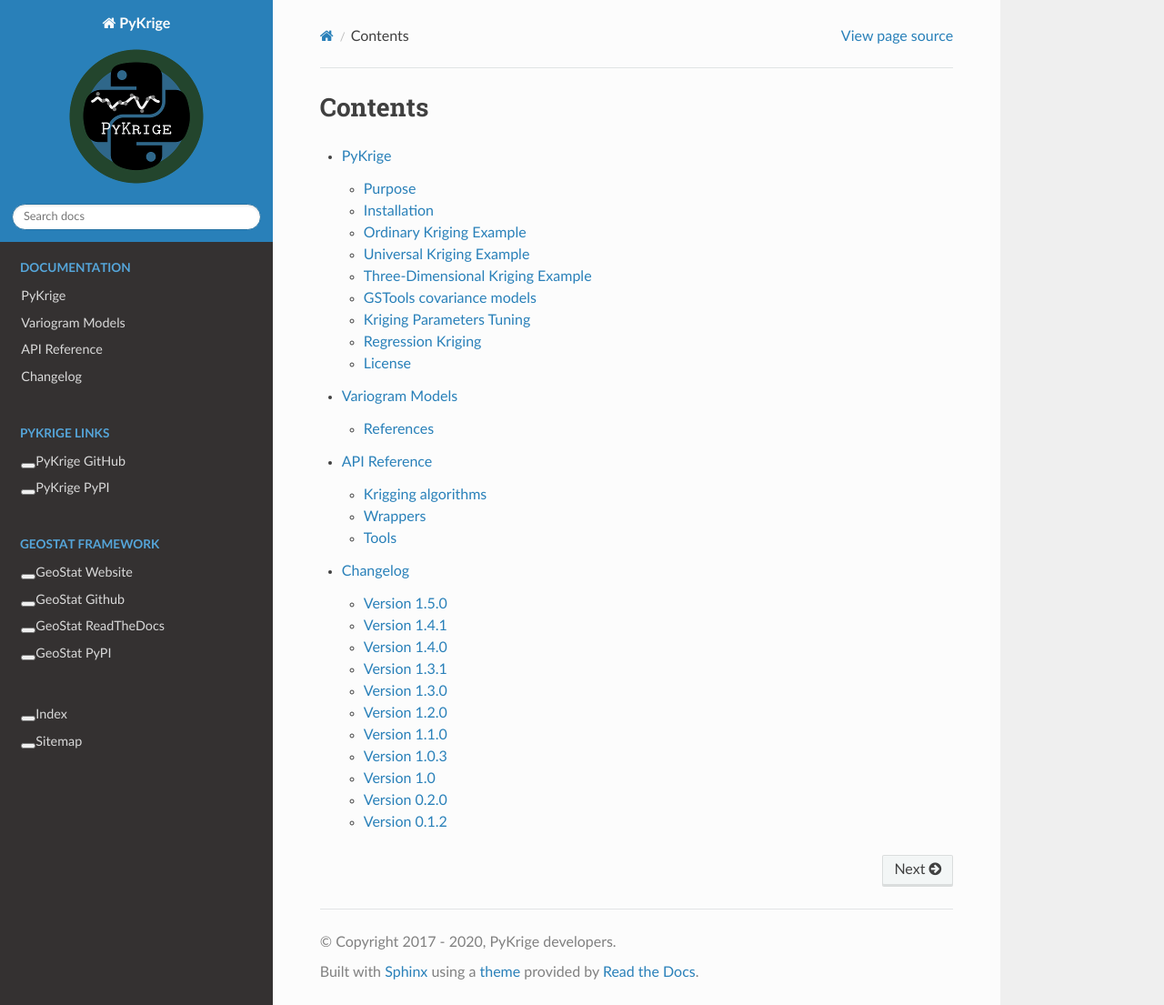
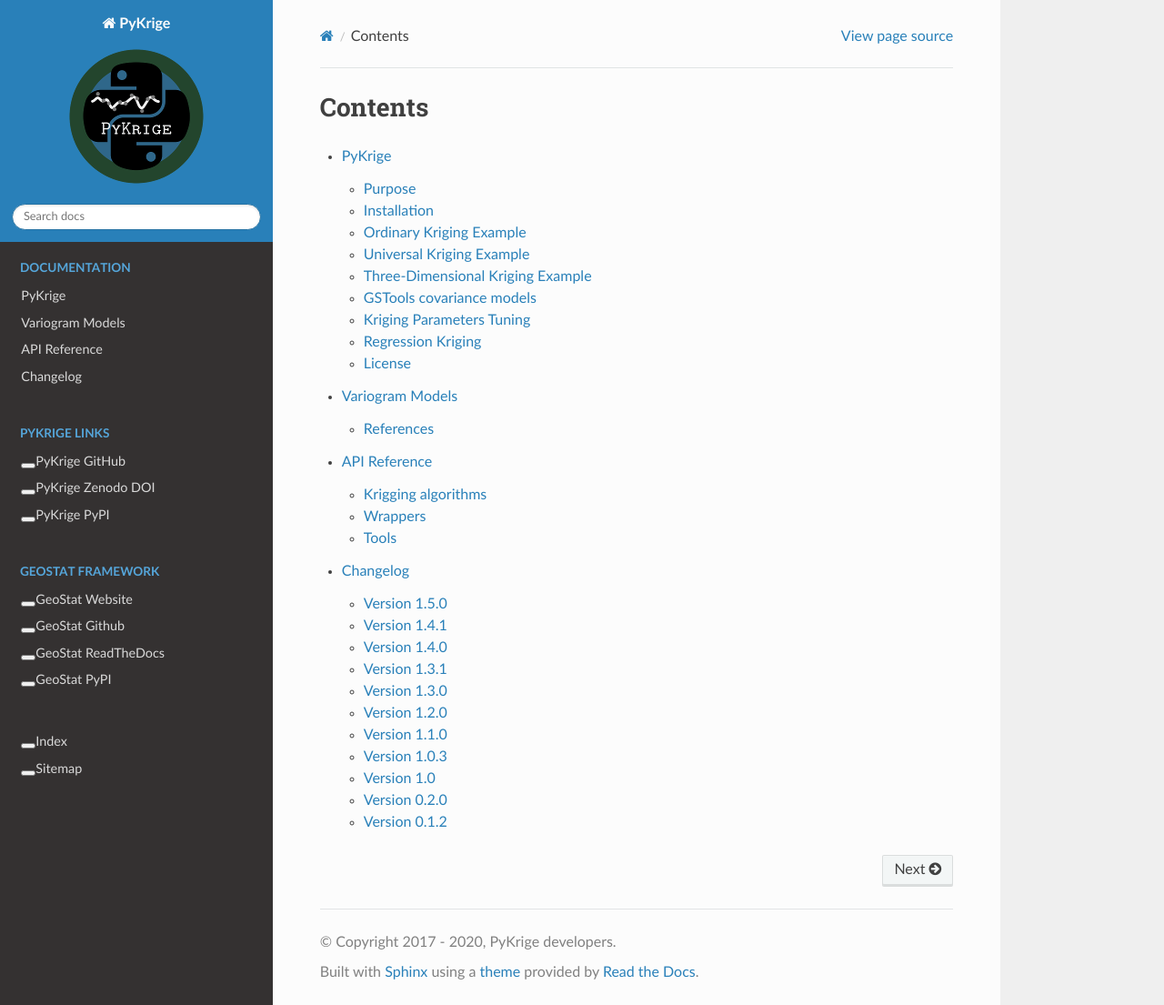
Before and after one commit to GeoStat-Framework/PyKrige, a Sphinx documentation site: the page built from docs/source/contents.rst, in a window 1280 px wide and 1105 px high. Shown: the whole window at 91% size. Built offline with Sphinx 7.4.7 and the Read the Docs theme 2.0.0, drawn with Linux system fonts in a browser that asks for light colours; pages that are not in the unit, such as notebooks, are missing from menus; the version number could not be read and is left out.

Commit message:
Docs: add Zenodo link th RTD

```diff
--- a/docs/source/_templates/layout.html
+++ b/docs/source/_templates/layout.html
@@ -5,6 +5,7 @@
     <br />
     <p class="link caption"><span class="link caption-text">PyKrige Links</span></p>
     <a href="https://github.com/GeoStat-Framework/PyKrige">PyKrige GitHub</a>
+    <a href="https://doi.org/10.5281/zenodo.3738604">PyKrige Zenodo DOI</a>
     <a href="https://pypi.org/project/PyKrige/">PyKrige PyPI</a>
     <br />
     <p class="link caption"><span class="link caption-text">GeoStat Framework</span></p>
```
